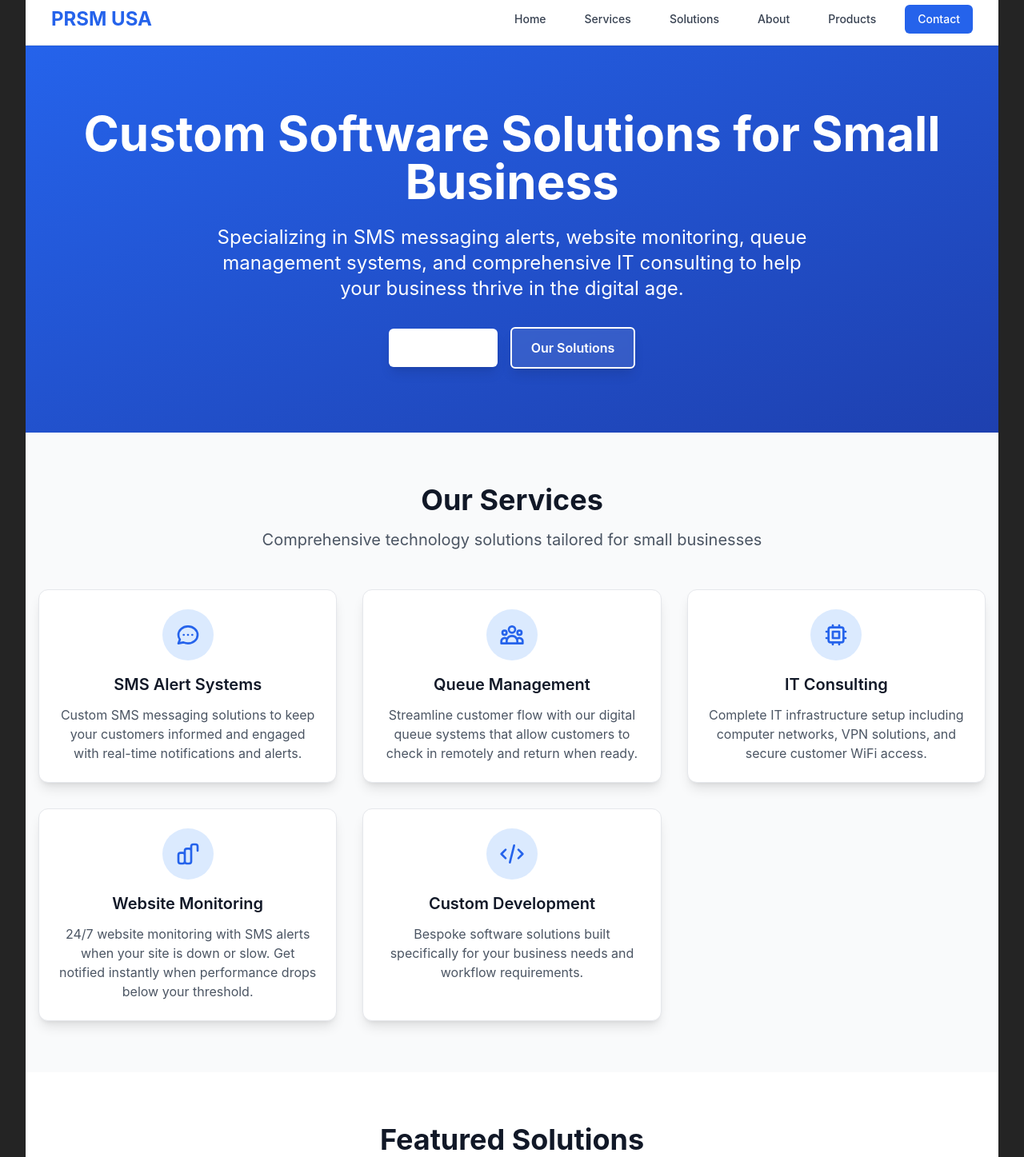
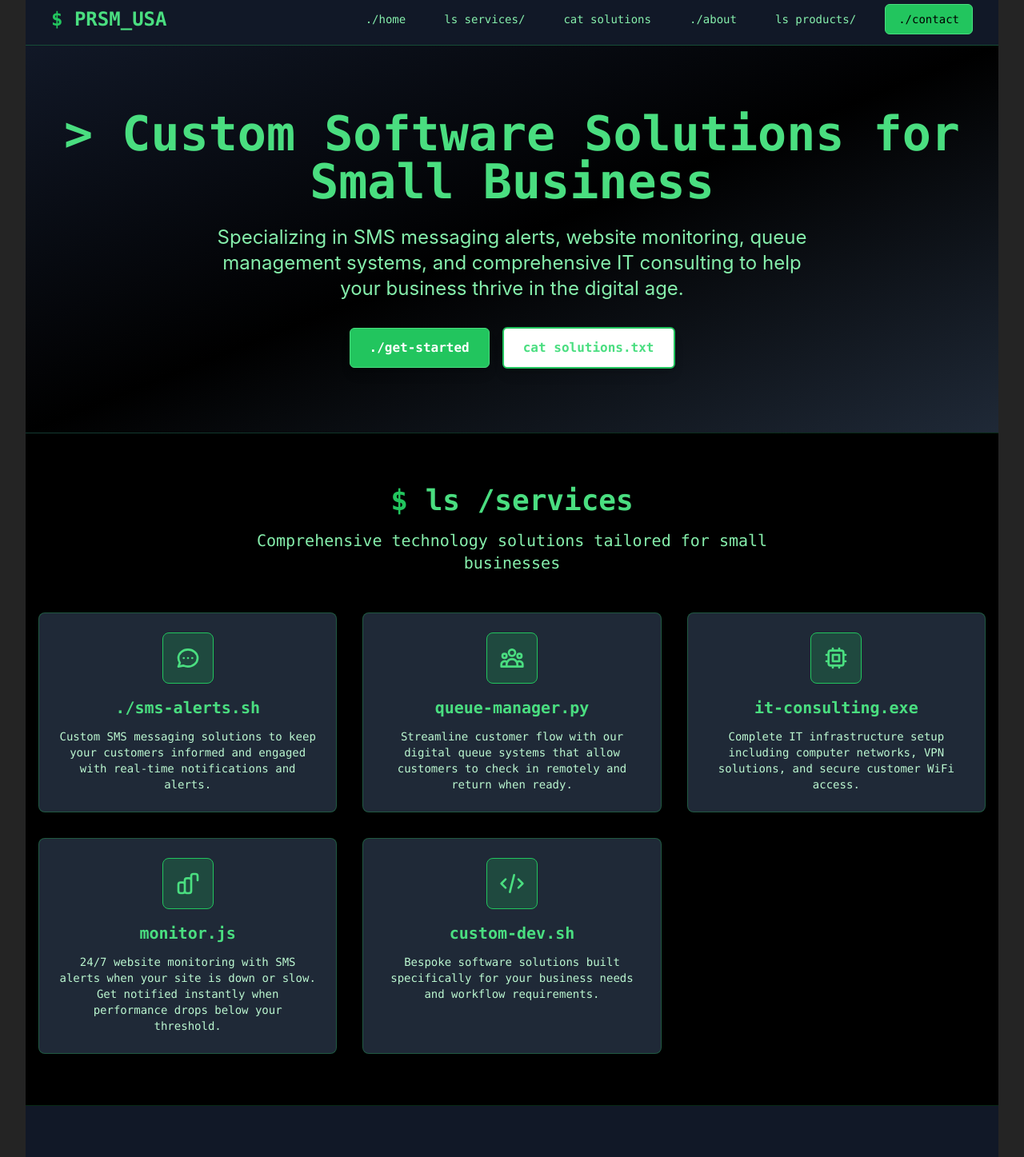
Before and after one commit to prism-usa-llc/prsm-web, a React (Vite) app in the folder fe/vite-project/: page / in a window 1280 px wide. Shown: the part 40-1487 px from the top of the page at 80% size. Built offline with nearby package versions, Linux system fonts and the light colour scheme.

Commit message:
🎨 Implement dark terminal theme - Transform website with black/green terminal aesthetic, monospace fonts, and command-style navigation

```diff
--- a/fe/vite-project/src/components/Card.tsx
+++ b/fe/vite-project/src/components/Card.tsx
@@ -17,7 +17,7 @@ export default function Card({ children, className, padding = 'md' }: CardProps)
   return (
     <div
       className={clsx(
-        'bg-white rounded-xl border border-gray-200 shadow-lg hover:shadow-xl transition-shadow duration-200',
+        'bg-gray-800 rounded-lg border border-green-500/30 shadow-lg hover:shadow-xl hover:border-green-400/50 transition-all duration-200',
         paddingClasses[padding],
         className
       )}
--- a/fe/vite-project/src/components/Layout.tsx
+++ b/fe/vite-project/src/components/Layout.tsx
@@ -28,12 +28,14 @@ export default function Layout({ children }: LayoutProps) {
   };
 
   return (
-    <div className="min-h-screen bg-white">
-      <header className="bg-white shadow-sm border-b sticky top-0 z-50">
+    <div className="min-h-screen bg-black text-green-400">
+      <header className="bg-gray-900 border-b border-green-500/30 sticky top-0 z-50">
         <div className="max-w-7xl mx-auto px-4 sm:px-6 lg:px-8">
           <div className="flex justify-between items-center h-16">
             <div className="flex-shrink-0">
-              <h1 className="text-2xl font-bold text-blue-600">PRSM USA</h1>
+              <h1 className="text-2xl font-bold text-green-400 font-mono">
+                <span className="text-green-500">$</span> PRSM_USA
+              </h1>
             </div>
 
             {/* Desktop Navigation */}
@@ -41,39 +43,39 @@ export default function Layout({ children }: LayoutProps) {
               <div className="ml-10 flex items-baseline space-x-6">
                 <a
                   href="/"
-                  className="text-gray-700 hover:text-blue-600 px-3 py-2 rounded-md text-sm font-medium transition-colors"
+                  className="text-green-300 hover:text-green-400 px-3 py-2 rounded-md text-sm font-medium transition-colors font-mono"
                 >
-                  Home
+                  ./home
                 </a>
                 <button
                   onClick={() => scrollToSection("services")}
-                  className="text-gray-700 hover:text-blue-600 px-3 py-2 rounded-md text-sm font-medium transition-colors"
+                  className="text-green-300 hover:text-green-400 px-3 py-2 rounded-md text-sm font-medium transition-colors font-mono"
                 >
-                  Services
+                  ls services/
                 </button>
                 <button
                   onClick={() => scrollToSection("solutions")}
-                  className="text-gray-700 hover:text-blue-600 px-3 py-2 rounded-md text-sm font-medium transition-colors"
+                  className="text-green-300 hover:text-green-400 px-3 py-2 rounded-md text-sm font-medium transition-colors font-mono"
                 >
-                  Solutions
+                  cat solutions
                 </button>
                 <button
                   onClick={() => scrollToSection("about")}
-                  className="text-gray-700 hover:text-blue-600 px-3 py-2 rounded-md text-sm font-medium transition-colors"
+                  className="text-green-300 hover:text-green-400 px-3 py-2 rounded-md text-sm font-medium transition-colors font-mono"
                 >
-                  About
+                  ./about
                 </button>
                 <a
                   href="/products"
-                  className="text-gray-700 hover:text-blue-600 px-3 py-2 rounded-md text-sm font-medium transition-colors"
+                  className="text-green-300 hover:text-green-400 px-3 py-2 rounded-md text-sm font-medium transition-colors font-mono"
                 >
-                  Products
+                  ls products/
                 </a>
                 <a
                   href="/contact"
-                  className="bg-blue-600 text-white hover:bg-blue-700 px-4 py-2 rounded-md text-sm font-medium transition-colors"
+                  className="bg-green-500 text-black hover:bg-green-400 px-4 py-2 rounded-md text-sm font-medium transition-colors font-mono border border-green-400"
                 >
-                  Contact
+                  ./contact
                 </a>
               </div>
             </nav>
@@ -82,7 +84,7 @@ export default function Layout({ children }: LayoutProps) {
             <div className="md:hidden">
               <button
                 onClick={() => setIsMenuOpen(!isMenuOpen)}
-                className="inline-flex items-center justify-center p-2 rounded-md text-gray-700 hover:text-blue-600 hover:bg-gray-100 focus:outline-none focus:ring-2 focus:ring-inset focus:ring-blue-500"
+                className="inline-flex items-center justify-center p-2 rounded-md text-green-300 hover:text-green-400 hover:bg-gray-800 focus:outline-none focus:ring-2 focus:ring-inset focus:ring-green-500"
               >
                 <svg
                   className="h-6 w-6"
--- a/fe/vite-project/src/pages/Home.tsx
+++ b/fe/vite-project/src/pages/Home.tsx
@@ -32,22 +32,22 @@ export default function Home() {
       }
     };
 
-    window.addEventListener('hashchange', handleHashChange);
-    return () => window.removeEventListener('hashchange', handleHashChange);
+    window.addEventListener("hashchange", handleHashChange);
+    return () => window.removeEventListener("hashchange", handleHashChange);
   }, []);
 
   return (
-    <div>
+    <div className="bg-gray-900 text-green-400">
       {/* Hero Section */}
       <section
         id="home"
-        className="bg-gradient-to-br from-blue-600 to-blue-800 text-white py-20"
+        className="bg-gradient-to-br from-gray-900 via-black to-gray-800 text-green-400 py-20 border-b border-green-500/20"
       >
         <div className="container mx-auto px-4 text-center">
-          <h1 className="text-5xl md:text-6xl font-bold mb-6">
-            Custom Software Solutions for Small Business
+          <h1 className="text-5xl md:text-6xl font-bold mb-6 font-mono">
+            <span className="text-green-400">&gt;</span> Custom Software Solutions for Small Business
           </h1>
-          <p className="text-xl md:text-2xl mb-8 max-w-3xl mx-auto leading-relaxed">
+          <p className="text-xl md:text-2xl mb-8 max-w-3xl mx-auto leading-relaxed text-green-300">
             Specializing in SMS messaging alerts, website monitoring, queue
             management systems, and comprehensive IT consulting to help your
             business thrive in the digital age.
@@ -56,40 +56,40 @@ export default function Home() {
             <Button
               size="lg"
               onClick={() => navigate("/contact")}
-              className="bg-white text-blue-600 hover:bg-blue-50 font-semibold shadow-lg"
+              className="bg-green-500 text-black hover:bg-green-400 font-semibold shadow-lg border border-green-400 font-mono"
             >
-              Get Started
+              ./get-started
             </Button>
             <Button
               size="lg"
               variant="outline"
               onClick={() => scrollToSection("solutions")}
-              className="border-2 border-white bg-white/10 backdrop-blur-sm text-white hover:bg-white hover:text-blue-600 font-semibold shadow-lg"
+              className="border-2 border-green-500 bg-black/50 text-green-400 hover:bg-green-500 hover:text-black font-semibold shadow-lg font-mono"
             >
-              Our Solutions
+              cat solutions.txt
             </Button>
           </div>
         </div>
       </section>
 
       {/* Services Section */}
-      <section id="services" className="py-16 bg-gray-50">
+      <section id="services" className="py-16 bg-black border-b border-green-500/20">
         <div className="container mx-auto px-4">
           <div className="text-center mb-12">
-            <h2 className="text-3xl md:text-4xl font-bold text-gray-900 mb-4">
-              Our Services
+            <h2 className="text-3xl md:text-4xl font-bold text-green-400 mb-4 font-mono">
+              <span className="text-green-500">$</span> ls /services
             </h2>
-            <p className="text-xl text-gray-600 max-w-2xl mx-auto">
+            <p className="text-xl text-green-300 max-w-2xl mx-auto font-mono">
               Comprehensive technology solutions tailored for small businesses
             </p>
           </div>
 
           <div className="grid md:grid-cols-2 lg:grid-cols-3 gap-8">
-            <Card>
+            <Card className="bg-gray-800 border-green-500/30 hover:border-green-400 transition-colors">
               <div className="text-center">
-                <div className="w-16 h-16 bg-blue-100 rounded-full flex items-center justify-center mx-auto mb-4">
+                <div className="w-16 h-16 bg-green-500/20 border border-green-500 rounded-lg flex items-center justify-center mx-auto mb-4">
                   <svg
-                    className="w-8 h-8 text-blue-600"
+                    className="w-8 h-8 text-green-400"
                     fill="none"
                     stroke="currentColor"
                     viewBox="0 0 24 24"
@@ -102,21 +102,21 @@ export default function Home() {
                     />
                   </svg>
                 </div>
-                <h3 className="text-xl font-semibold text-gray-900 mb-3">
-                  SMS Alert Systems
+                <h3 className="text-xl font-semibold text-green-400 mb-3 font-mono">
+                  ./sms-alerts.sh
                 </h3>
-                <p className="text-gray-600">
+                <p className="text-green-200 font-mono text-sm">
                   Custom SMS messaging solutions to keep your customers informed
                   and engaged with real-time notifications and alerts.
                 </p>
               </div>
             </Card>
 
-            <Card>
+            <Card className="bg-gray-800 border-green-500/30 hover:border-green-400 transition-colors">
               <div className="text-center">
-                <div className="w-16 h-16 bg-blue-100 rounded-full flex items-center justify-center mx-auto mb-4">
+                <div className="w-16 h-16 bg-green-500/20 border border-green-500 rounded-lg flex items-center justify-center mx-auto mb-4">
                   <svg
-                    className="w-8 h-8 text-blue-600"
+                    className="w-8 h-8 text-green-400"
                     fill="none"
                     stroke="currentColor"
                     viewBox="0 0 24 24"
@@ -129,21 +129,21 @@ export default function Home() {
                     />
                   </svg>
                 </div>
-                <h3 className="text-xl font-semibold text-gray-900 mb-3">
-                  Queue Management
+                <h3 className="text-xl font-semibold text-green-400 mb-3 font-mono">
+                  queue-manager.py
                 </h3>
-                <p className="text-gray-600">
+                <p className="text-green-200 font-mono text-sm">
                   Streamline customer flow with our digital queue systems that
                   allow customers to check in remotely and return when ready.
                 </p>
               </div>
             </Card>
 
-            <Card>
+            <Card className="bg-gray-800 border-green-500/30 hover:border-green-400 transition-colors">
               <div className="text-center">
-                <div className="w-16 h-16 bg-blue-100 rounded-full flex items-center justify-center mx-auto mb-4">
+                <div className="w-16 h-16 bg-green-500/20 border border-green-500 rounded-lg flex items-center justify-center mx-auto mb-4">
                   <svg
-                    className="w-8 h-8 text-blue-600"
+                    className="w-8 h-8 text-green-400"
                     fill="none"
                     stroke="currentColor"
                     viewBox="0 0 24 24"
@@ -156,21 +156,21 @@ export default function Home() {
                     />
                   </svg>
                 </div>
-                <h3 className="text-xl font-semibold text-gray-900 mb-3">
-                  IT Consulting
+                <h3 className="text-xl font-semibold text-green-400 mb-3 font-mono">
+                  it-consulting.exe
                 </h3>
-                <p className="text-gray-600">
+                <p className="text-green-200 font-mono text-sm">
                   Complete IT infrastructure setup including computer networks,
                   VPN solutions, and secure customer WiFi access.
                 </p>
               </div>
             </Card>
 
-            <Card>
+            <Card className="bg-gray-800 border-green-500/30 hover:border-green-400 transition-colors">
               <div className="text-center">
-                <div className="w-16 h-16 bg-blue-100 rounded-full flex items-center justify-center mx-auto mb-4">
+                <div className="w-16 h-16 bg-green-500/20 border border-green-500 rounded-lg flex items-center justify-center mx-auto mb-4">
                   <svg
-                    className="w-8 h-8 text-blue-600"
+                    className="w-8 h-8 text-green-400"
                     fill="none"
                     stroke="currentColor"
                     viewBox="0 0 24 24"
@@ -183,10 +183,10 @@ export default function Home() {
                     />
                   </svg>
                 </div>
-                <h3 className="text-xl font-semibold text-gray-900 mb-3">
-                  Website Monitoring
+                <h3 className="text-xl font-semibold text-green-400 mb-3 font-mono">
+                  monitor.js
                 </h3>
-                <p className="text-gray-600">
+                <p className="text-green-200 font-mono text-sm">
                   24/7 website monitoring with SMS alerts when your site is down
                   or slow. Get notified instantly when performance drops below
                   your threshold.
@@ -194,11 +194,11 @@ export default function Home() {
               </div>
             </Card>
 
-            <Card>
+            <Card className="bg-gray-800 border-green-500/30 hover:border-green-400 transition-colors">
               <div className="text-center">
-                <div className="w-16 h-16 bg-blue-100 rounded-full flex items-center justify-center mx-auto mb-4">
+                <div className="w-16 h-16 bg-green-500/20 border border-green-500 rounded-lg flex items-center justify-center mx-auto mb-4">
                   <svg
-                    className="w-8 h-8 text-blue-600"
+                    className="w-8 h-8 text-green-400"
                     fill="none"
                     stroke="currentColor"
                     viewBox="0 0 24 24"
@@ -211,10 +211,10 @@ export default function Home() {
                     />
                   </svg>
                 </div>
-                <h3 className="text-xl font-semibold text-gray-900 mb-3">
-                  Custom Development
+                <h3 className="text-xl font-semibold text-green-400 mb-3 font-mono">
+                  custom-dev.sh
                 </h3>
-                <p className="text-gray-600">
+                <p className="text-green-200 font-mono text-sm">
                   Bespoke software solutions built specifically for your
                   business needs and workflow requirements.
                 </p>
@@ -225,29 +225,29 @@ export default function Home() {
       </section>
 
       {/* Featured Solutions Section */}
-      <section id="solutions" className="py-16">
+      <section id="solutions" className="py-16 bg-gray-900 border-b border-green-500/20">
         <div className="container mx-auto px-4">
           <div className="text-center mb-12">
-            <h2 className="text-3xl md:text-4xl font-bold text-gray-900 mb-4">
-              Featured Solutions
+            <h2 className="text-3xl md:text-4xl font-bold text-green-400 mb-4 font-mono">
+              <span className="text-green-500">$</span> cat featured-solutions.log
             </h2>
-            <p className="text-xl text-gray-600 max-w-2xl mx-auto">
+            <p className="text-xl text-green-300 max-w-2xl mx-auto font-mono">
               Real-world applications we've developed for businesses like yours
             </p>
           </div>
 
           <div className="grid lg:grid-cols-3 gap-8">
-            <Card className="bg-white border-l-4 border-l-blue-600">
-              <h3 className="text-xl font-semibold text-gray-900 mb-3">
-                Customer Queue System
+            <Card className="bg-gray-800 border-l-4 border-l-green-500 border border-green-500/30">
+              <h3 className="text-xl font-semibold text-green-400 mb-3 font-mono">
+                [INFO] Customer Queue System
               </h3>
-              <p className="text-gray-600 mb-4">
+              <p className="text-green-200 mb-4 font-mono text-sm">
                 Perfect for restaurants and service businesses. Customers can
                 check themselves in, receive SMS updates, and return exactly
                 when their turn is up. Reduces wait times and improves customer
                 satisfaction.
               </p>
-              <ul className="space-y-2 text-sm text-gray-600 mb-4">
+              <ul className="space-y-2 text-sm text-green-300 mb-4 font-mono">
                 <li className="flex items-center">
                   <svg
                     className="w-4 h-4 text-green-500 mr-2"
```
Also changed, not shown: fe/vite-project/src/pages/admin/Dashboard.tsx (+103 -55 lines).
